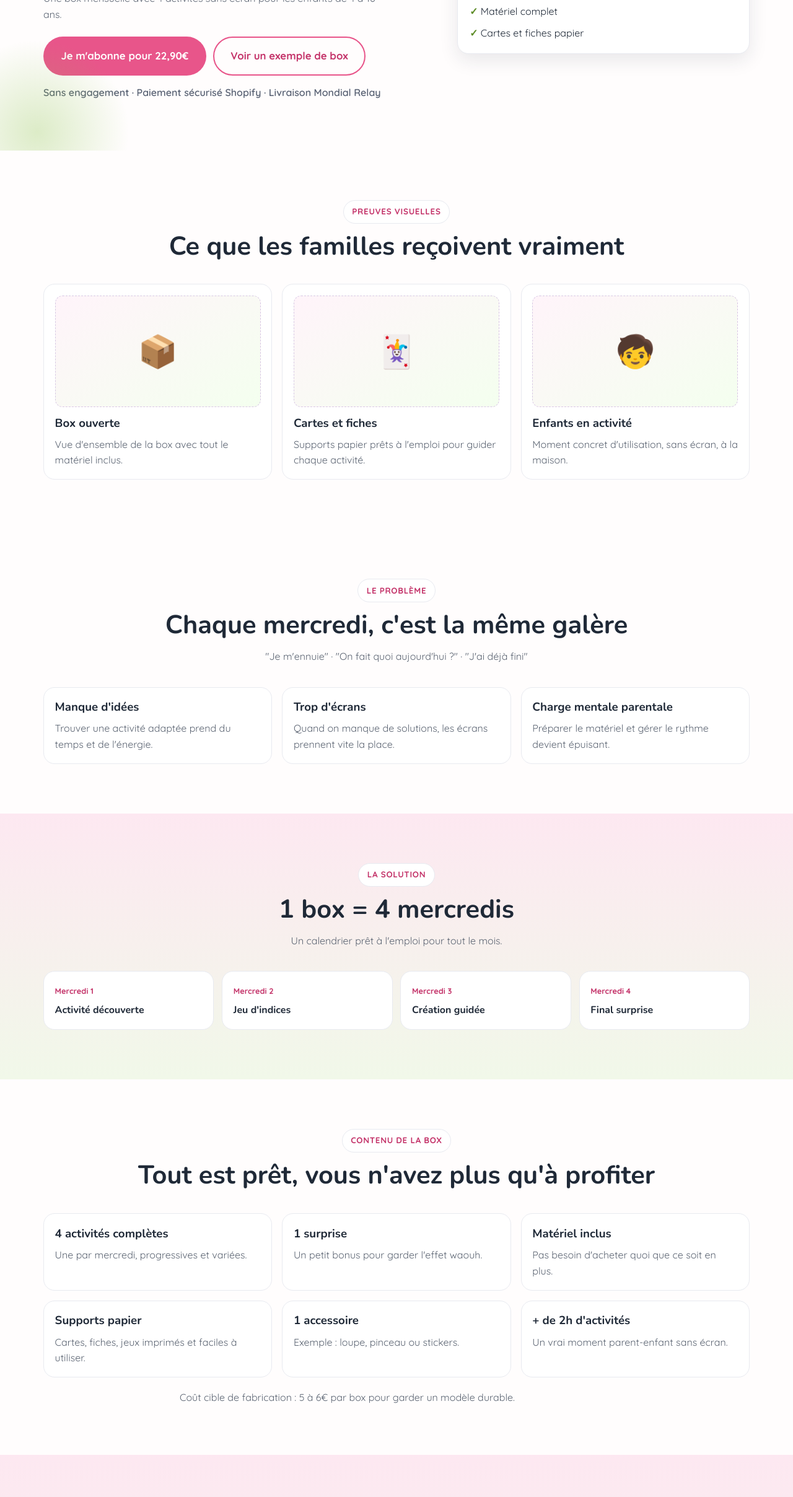
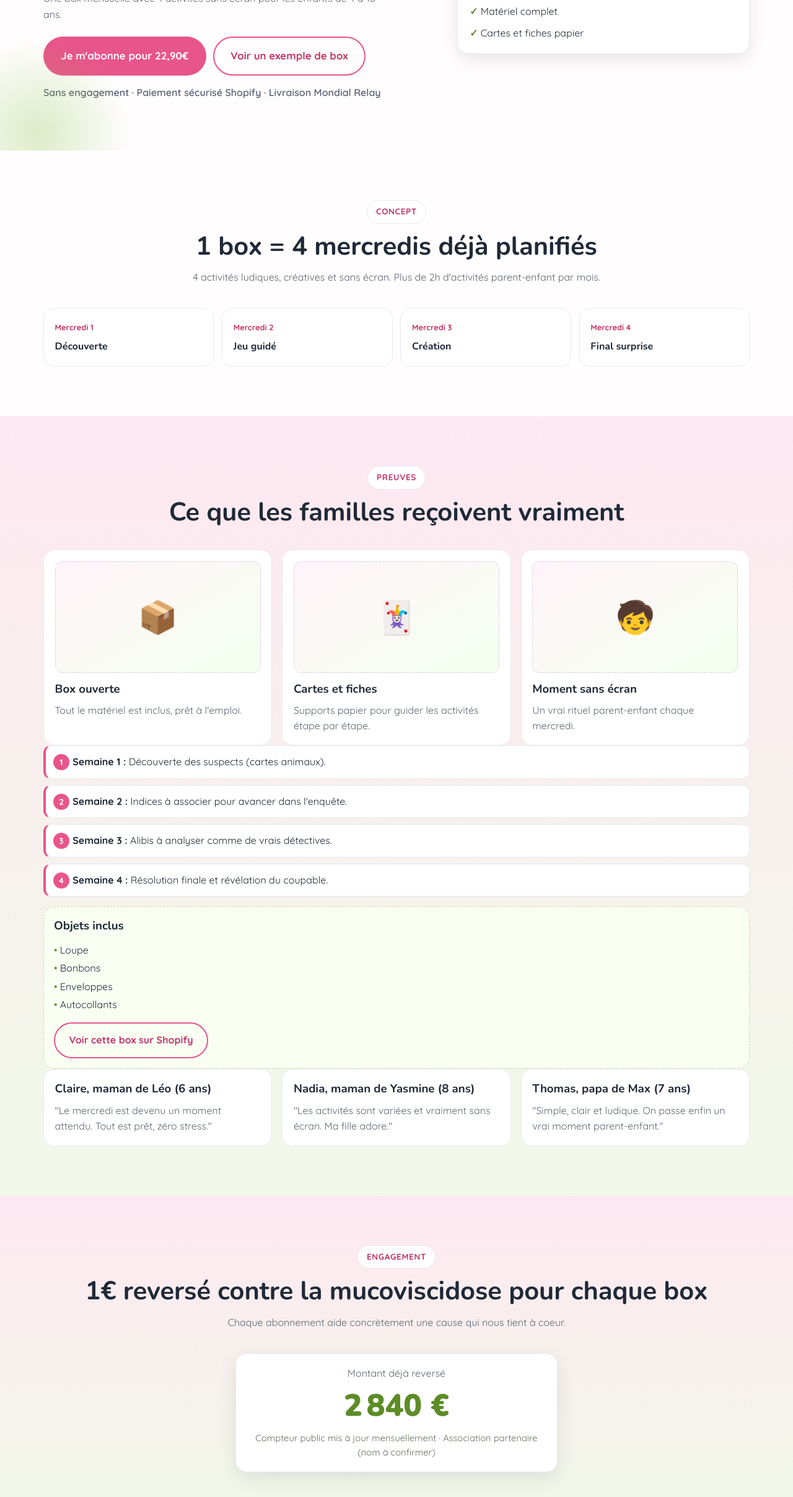
Before and after one commit to RobinVW89/m-re-creudi, a plain HTML site: page index.html in a window 1280 px wide. Shown: the part 384-2800 px from the top of the page at 62% size. Drawn offline with nearby package versions, Linux system fonts and the light colour scheme.

Commit message:
feat: landing pre-lancement ads courte orientée conversion

```diff
--- a/index.html
+++ b/index.html
@@ -24,9 +24,8 @@
       </a>
       <nav class="nav" aria-label="Navigation principale">
         <ul class="nav__list">
-          <li><a href="#probleme" class="nav__link">Le problème</a></li>
-          <li><a href="#solution" class="nav__link">La solution</a></li>
-          <li><a href="#contenu" class="nav__link">Contenu</a></li>
+          <li><a href="#concept" class="nav__link">Concept</a></li>
+          <li><a href="#preuves" class="nav__link">Preuves</a></li>
           <li><a href="#prix" class="nav__link">Prix</a></li>
           <li><a href="#faq" class="nav__link">FAQ</a></li>
         </ul>
@@ -38,9 +37,8 @@
     </div>
     <div class="nav__mobile" id="mobileMenu">
       <ul class="nav__mobile-list">
-        <li><a href="#probleme" class="nav__mobile-link">Le problème</a></li>
-        <li><a href="#solution" class="nav__mobile-link">La solution</a></li>
-        <li><a href="#contenu" class="nav__mobile-link">Contenu</a></li>
+        <li><a href="#concept" class="nav__mobile-link">Concept</a></li>
+        <li><a href="#preuves" class="nav__mobile-link">Preuves</a></li>
         <li><a href="#prix" class="nav__mobile-link">Prix</a></li>
         <li><a href="#faq" class="nav__mobile-link">FAQ</a></li>
         <li><a href="#prix" class="btn btn--primary btn--full">Je m'abonne</a></li>
@@ -62,7 +60,7 @@
           <p class="hero__subtitle">Une box mensuelle avec 4 activités sans écran pour les enfants de 4 à 10 ans.</p>
           <div class="hero__actions">
             <a href="#prix" class="btn btn--primary btn--lg" data-shopify="abonnement-mensuel">Je m'abonne pour 22,90€</a>
-            <a href="#exemple" class="btn btn--outline btn--lg">Voir un exemple de box</a>
+            <a href="#preuves" class="btn btn--outline btn--lg">Voir un exemple de box</a>
           </div>
           <p class="hero__trust">Sans engagement · Paiement sécurisé Shopify · Livraison Mondial Relay</p>
         </div>
@@ -80,96 +78,44 @@
       </div>
     </section>
 
-    <section class="section" id="visuels">
+    <section class="section" id="concept">
       <div class="container">
         <div class="section__header">
-          <span class="section__tag">Preuves visuelles</span>
+          <span class="section__tag">Concept</span>
+          <h2 class="section__title">1 box = 4 mercredis déjà planifiés</h2>
+          <p class="section__subtitle">4 activités ludiques, créatives et sans écran. Plus de 2h d'activités parent-enfant par mois.</p>
+        </div>
+        <div class="calendar-wrap fade-in">
+          <div class="calendar-card"><span>Mercredi 1</span><strong>Découverte</strong></div>
+          <div class="calendar-card"><span>Mercredi 2</span><strong>Jeu guidé</strong></div>
+          <div class="calendar-card"><span>Mercredi 3</span><strong>Création</strong></div>
+          <div class="calendar-card"><span>Mercredi 4</span><strong>Final surprise</strong></div>
+        </div>
+      </div>
+    </section>
+
+    <section class="section section--alt" id="preuves">
+      <div class="container">
+        <div class="section__header">
+          <span class="section__tag">Preuves</span>
           <h2 class="section__title">Ce que les familles reçoivent vraiment</h2>
         </div>
         <div class="visual-grid">
           <article class="visual-card fade-in">
             <div class="visual-card__ph" aria-hidden="true">📦</div>
             <h3>Box ouverte</h3>
-            <p>Vue d'ensemble de la box avec tout le matériel inclus.</p>
+            <p>Tout le matériel est inclus, prêt à l'emploi.</p>
           </article>
           <article class="visual-card fade-in">
             <div class="visual-card__ph" aria-hidden="true">🃏</div>
             <h3>Cartes et fiches</h3>
-            <p>Supports papier prêts à l'emploi pour guider chaque activité.</p>
+            <p>Supports papier pour guider les activités étape par étape.</p>
           </article>
           <article class="visual-card fade-in">
             <div class="visual-card__ph" aria-hidden="true">🧒</div>
-            <h3>Enfants en activité</h3>
-            <p>Moment concret d'utilisation, sans écran, à la maison.</p>
+            <h3>Moment sans écran</h3>
+            <p>Un vrai rituel parent-enfant chaque mercredi.</p>
           </article>
-        </div>
-      </div>
-    </section>
-
-    <section class="section" id="probleme">
-      <div class="container">
-        <div class="section__header">
-          <span class="section__tag">Le problème</span>
-          <h2 class="section__title">Chaque mercredi, c'est la même galère</h2>
-          <p class="section__subtitle">"Je m'ennuie" · "On fait quoi aujourd'hui ?" · "J'ai déjà fini"</p>
-        </div>
-        <div class="problem-grid">
-          <article class="info-card fade-in">
-            <h3>Manque d'idées</h3>
-            <p>Trouver une activité adaptée prend du temps et de l'énergie.</p>
-          </article>
-          <article class="info-card fade-in">
-            <h3>Trop d'écrans</h3>
-            <p>Quand on manque de solutions, les écrans prennent vite la place.</p>
-          </article>
-          <article class="info-card fade-in">
-            <h3>Charge mentale parentale</h3>
-            <p>Préparer le matériel et gérer le rythme devient épuisant.</p>
-          </article>
-        </div>
-      </div>
-    </section>
-
-    <section class="section section--alt" id="solution">
-      <div class="container">
-        <div class="section__header">
-          <span class="section__tag">La solution</span>
-          <h2 class="section__title">1 box = 4 mercredis</h2>
-          <p class="section__subtitle">Un calendrier prêt à l'emploi pour tout le mois.</p>
-        </div>
-        <div class="calendar-wrap fade-in">
-          <div class="calendar-card"><span>Mercredi 1</span><strong>Activité découverte</strong></div>
-          <div class="calendar-card"><span>Mercredi 2</span><strong>Jeu d'indices</strong></div>
-          <div class="calendar-card"><span>Mercredi 3</span><strong>Création guidée</strong></div>
-          <div class="calendar-card"><span>Mercredi 4</span><strong>Final surprise</strong></div>
-        </div>
-      </div>
-    </section>
-
-    <section class="section" id="contenu">
-      <div class="container">
-        <div class="section__header">
-          <span class="section__tag">Contenu de la box</span>
-          <h2 class="section__title">Tout est prêt, vous n'avez plus qu'à profiter</h2>
-        </div>
-        <div class="content-grid">
-          <article class="content-item fade-in"><h3>4 activités complètes</h3><p>Une par mercredi, progressives et variées.</p></article>
-          <article class="content-item fade-in"><h3>1 surprise</h3><p>Un petit bonus pour garder l'effet waouh.</p></article>
-          <article class="content-item fade-in"><h3>Matériel inclus</h3><p>Pas besoin d'acheter quoi que ce soit en plus.</p></article>
-          <article class="content-item fade-in"><h3>Supports papier</h3><p>Cartes, fiches, jeux imprimés et faciles à utiliser.</p></article>
-          <article class="content-item fade-in"><h3>1 accessoire</h3><p>Exemple : loupe, pinceau ou stickers.</p></article>
-          <article class="content-item fade-in"><h3>+ de 2h d'activités</h3><p>Un vrai moment parent-enfant sans écran.</p></article>
-        </div>
-        <p class="section__subtitle content-note">Coût cible de fabrication : 5 à 6€ par box pour garder un modèle durable.</p>
-      </div>
-    </section>
-
-    <section class="section section--alt" id="exemple">
-      <div class="container">
-        <div class="section__header">
-          <span class="section__tag">Exemple box 1</span>
-          <h2 class="section__title">Qui a mangé le gâteau ?</h2>
-          <p class="section__subtitle">Une mini enquête en 4 semaines.</p>
         </div>
         <ol class="story-timeline fade-in">
           <li><strong>Semaine 1 :</strong> Découverte des suspects (cartes animaux).</li>
@@ -187,20 +133,19 @@
           </ul>
           <a href="#" class="btn btn--outline" data-shopify="box-exemple">Voir cette box sur Shopify</a>
         </div>
-      </div>
-    </section>
-
-    <section class="section" id="arguments">
-      <div class="container">
-        <div class="section__header">
-          <span class="section__tag">Pourquoi ça marche</span>
-          <h2 class="section__title">Un format simple et efficace</h2>
-        </div>
-        <div class="argument-list">
-          <article class="info-card fade-in"><h3>Sans écran</h3><p>Les enfants manipulent, créent et jouent vraiment.</p></article>
-          <article class="info-card fade-in"><h3>Ludique et éducatif</h3><p>Chaque activité développe logique, motricité et imagination.</p></article>
-          <article class="info-card fade-in"><h3>Simple à utiliser</h3><p>Tout est expliqué pas à pas pour les parents.</p></article>
-          <article class="info-card fade-in"><h3>Moment parent-enfant</h3><p>Un rituel du mercredi qui crée des souvenirs.</p></article>
+        <div class="review-grid">
+          <article class="info-card fade-in">
+            <h3>Claire, maman de Léo (6 ans)</h3>
+            <p>"Le mercredi est devenu un moment attendu. Tout est prêt, zéro stress."</p>
+          </article>
+          <article class="info-card fade-in">
+            <h3>Nadia, maman de Yasmine (8 ans)</h3>
+            <p>"Les activités sont variées et vraiment sans écran. Ma fille adore."</p>
+          </article>
+          <article class="info-card fade-in">
+            <h3>Thomas, papa de Max (7 ans)</h3>
+            <p>"Simple, clair et ludique. On passe enfin un vrai moment parent-enfant."</p>
+          </article>
         </div>
       </div>
     </section>
@@ -231,44 +176,6 @@
       </div>
     </section>
 
-    <section class="section section--alt" id="rassurance">
-      <div class="container">
-        <div class="section__header">
-          <span class="section__tag">Rassurance</span>
-          <h2 class="section__title">Aucune mauvaise surprise</h2>
-        </div>
-        <div class="argument-list">
-          <article class="info-card fade-in"><h3>Résiliation facile</h3><p>Un clic depuis votre espace client Shopify.</p></article>
-          <article class="info-card fade-in"><h3>Paiement sécurisé</h3><p>CB via checkout Shopify certifié.</p></article>
-          <article class="info-card fade-in"><h3>Livraison mensuelle</h3><p>Expédition via Mondial Relay chaque mois.</p></article>
-        </div>
-      </div>
-    </section>
-
-    <section class="section" id="avis">
-      <div class="container">
-        <div class="section__header">
-          <span class="section__tag">Avis familles</span>
-          <h2 class="section__title">Les parents recommandent Box du Mercredi</h2>
-          <p class="section__subtitle">Note moyenne : 4,8/5 (avis clients collectés après livraison).</p>
-        </div>
-        <div class="review-grid">
-          <article class="info-card fade-in">
-            <h3>Claire, maman de Léo (6 ans)</h3>
-            <p>"Le mercredi est devenu un moment attendu. Tout est prêt, zéro stress."</p>
-          </article>
-          <article class="info-card fade-in">
-            <h3>Nadia, maman de Yasmine (8 ans)</h3>
-            <p>"Les activités sont variées et vraiment sans écran. Ma fille adore."</p>
-          </article>
-          <article class="info-card fade-in">
-            <h3>Thomas, papa de Max (7 ans)</h3>
-            <p>"Simple, clair et ludique. On passe enfin un vrai moment parent-enfant."</p>
-          </article>
-        </div>
-      </div>
-    </section>
-
     <section class="section section--alt" id="faq">
       <div class="container">
         <div class="section__header">
@@ -292,6 +199,7 @@
           <img src="Logo Site/LOGO.png" alt="Logo La Mère-Creudi" class="logo__img" />
         </a>
         <p>Ce n'est pas une simple box. C'est un rituel du mercredi pour les familles.</p>
+        <p>Note moyenne clients: 4,8/5</p>
       </div>
       <div class="footer__links">
         <a href="#prix">Abonnement 22,90€</a>
```
